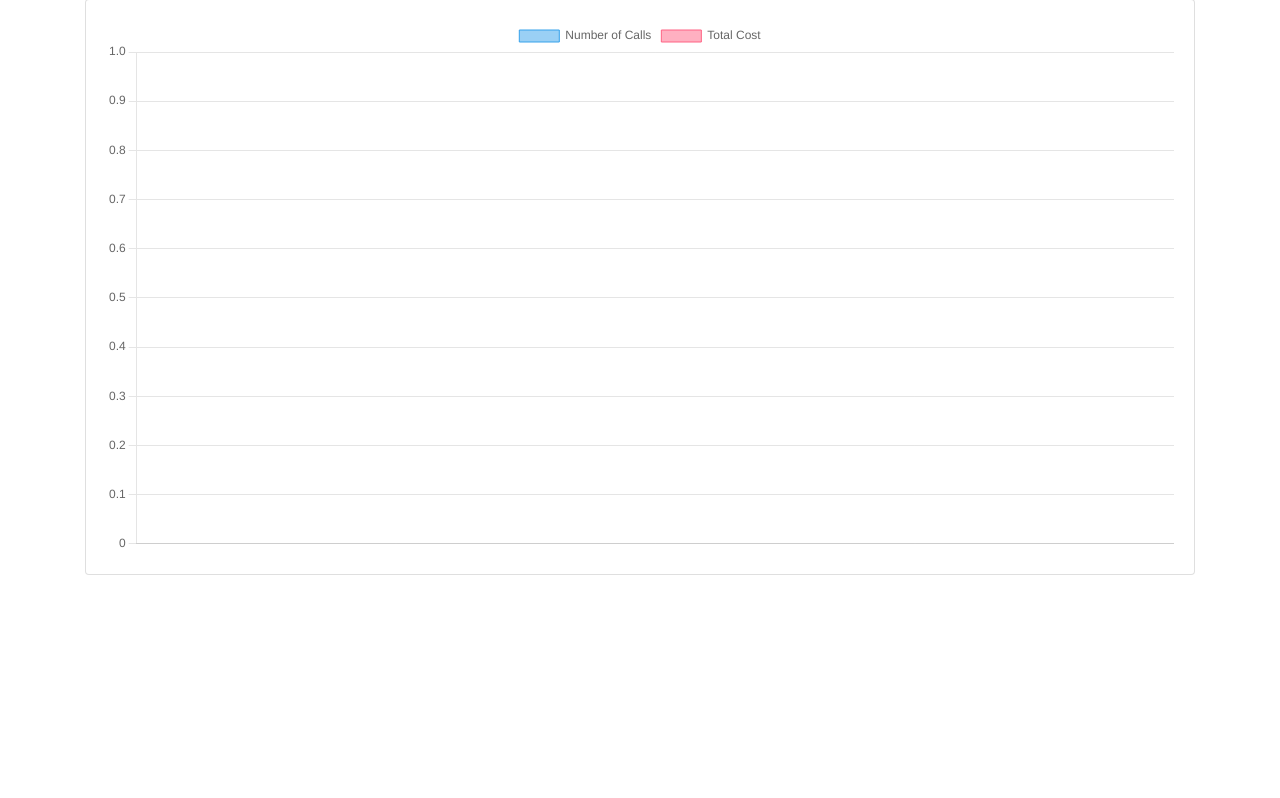
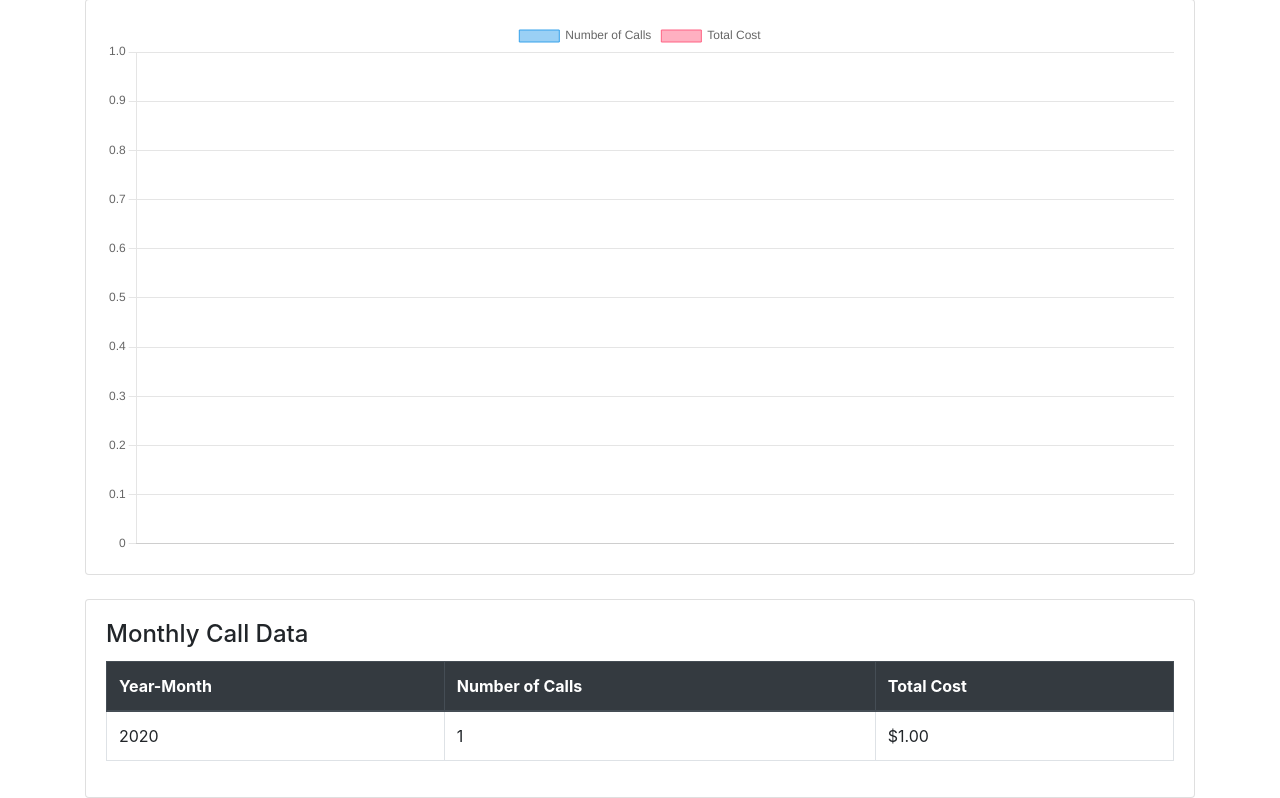
Before and after one commit to RtjShreyD/BVSC, a Flask app: template templates/dashboard.html in a window 1280 px wide. Shown: the part 143-941 px from the top of the page. Before the commit the page ends 718 px from the top, so only its background shows below. Run offline with Flask 3, Linux system fonts and the light colour scheme; the template is opened without the code that fills it: most values are stand-ins (such as "Sample title", 1, 10 or a date in 2020); some libraries are stand-ins or nearby versions.

Commit message:
monthly call data

```diff
--- a/main.py
+++ b/main.py
@@ -93,11 +93,20 @@
         call_counts = [row.call_count for row in monthly_data]
         total_costs = [row.total_cost or 0 for row in monthly_data]  # Handle None values
 
+        # Prepare data for DataTable
+        table_data = [
+            {"year_month": f"{current_year}-{str(row.month).zfill(2)}",
+             "call_count": row.call_count,
+             "total_cost": row.total_cost or 0}
+            for row in monthly_data
+        ]
+
         return render_template(
             "dashboard.html",
             labels=labels,
             call_counts=call_counts,
             total_costs=total_costs,
+            table_data=table_data,
             year=current_year
         )
 
--- a/templates/dashboard.html
+++ b/templates/dashboard.html
@@ -7,6 +7,7 @@
         <h2>Call Statistics for {{ year }}</h2>
     </div>
 
+    <!-- Bar Chart -->
     <div class="card mt-4">
         <div class="card-body">
             <canvas id="callsChart"></canvas>
@@ -17,4 +18,30 @@
             </div>
         </div>
     </div>
+
+    <!-- Data Table -->
+    <div class="card mt-4">
+        <div class="card-body">
+            <h4 class="card-title">Monthly Call Data</h4>
+            <table class="table table-bordered table-hover">
+                <thead class="thead-dark">
+                    <tr>
+                        <th>Year-Month</th>
+                        <th>Number of Calls</th>
+                        <th>Total Cost</th>
+                    </tr>
+                </thead>
+                <tbody>
+                    {% for row in table_data %}
+                    <tr>
+                        <td>{{ row.year_month }}</td>
+                        <td>{{ row.call_count }}</td>
+                        <td>${{ "%.2f"|format(row.total_cost) }}</td>
+                    </tr>
+                    {% endfor %}
+                </tbody>
+            </table>
+        </div>
+    </div>
+
 {% endblock %}
```
